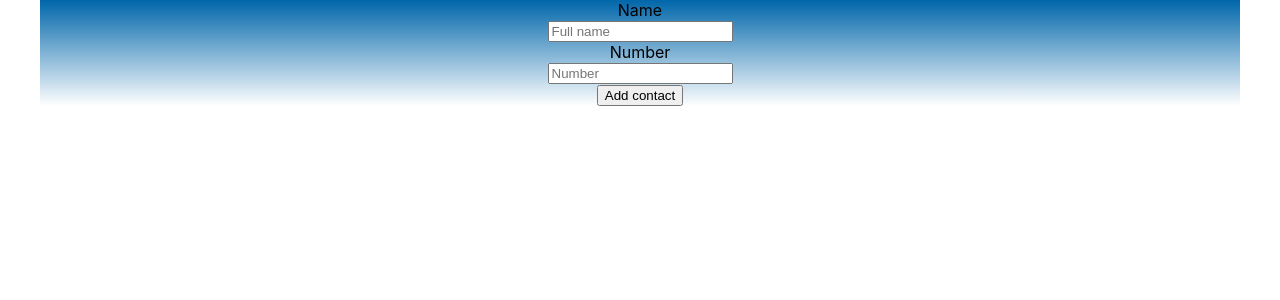
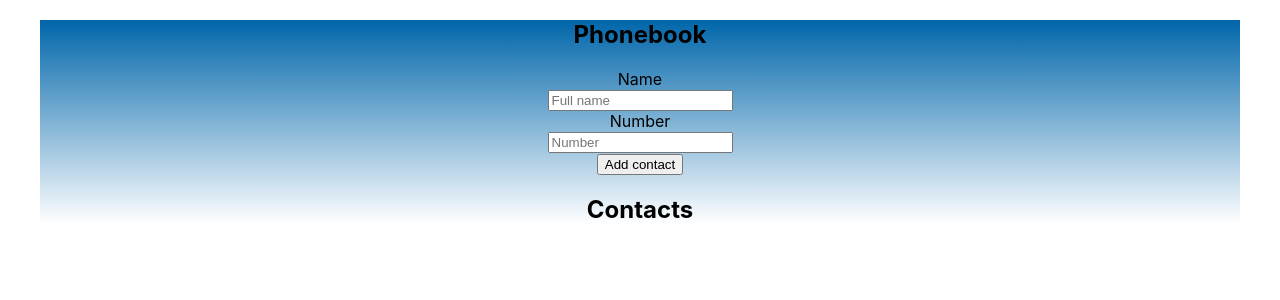
Before and after one commit to PaHomeAtHome/goit-react-hw-02-phonebook, a React (Create React App) app: page / in a window 1280 px wide. Shown: the top 300 px of the page. Built offline with nearby package versions, Linux system fonts and the light colour scheme.

Commit message:
something added

```diff
--- a/src/components/ContactBook/ContactBook.jsx
+++ b/src/components/ContactBook/ContactBook.jsx
@@ -1,4 +1,4 @@
-import { Formik, Form, Field, ErrorMessage } from 'formik';
+import { Formik, Form, Field, FieldArray, ErrorMessage } from 'formik';
 import * as Yup from 'yup';
 import styled from 'styled-components';
 import { nanoid } from 'nanoid'
@@ -10,7 +10,6 @@ const NUMBER_INPUT_TITLE = "Phone number must be digits and can contain spaces,
 const ErrorText = styled.p`
   color: red;
 `;
-
 const FormError = ({ name }) => {
   return (
     <ErrorMessage
@@ -32,9 +31,15 @@ const initialValues = {
 };
 
 export const ContactBook = () => {
-    const handleSubmit = (values, { resetForm }) => {
+    const handleSubmit = (values, { resetForm }, push) => {
     values.id = nanoid();
-    console.log(values);
+        const { name, number } = values;
+        const contact = {
+           [name]: number,
+        }
+        values.contacts.push(contact)
+        console.log(values.contacts)
+
         resetForm();
   };
 
@@ -43,8 +48,10 @@ export const ContactBook = () => {
             initialValues={initialValues}
             validationSchema={validationSchema}
             onSubmit={handleSubmit}
+            enableReinitialize
     >
             <Form autoComplete="off">
+                <h2>Phonebook</h2>
         <div>
           <label htmlFor="name">Name</label>
           <div>
@@ -59,8 +66,8 @@ export const ContactBook = () => {
             <FormError name="number" />
           </div>
         </div>
-
                 <button type="submit">Add contact</button>
+                <h2>Contacts</h2>
             </Form>
         </Formik>
     );
```
Lines whose indentation alone changed are shown as unchanged.
